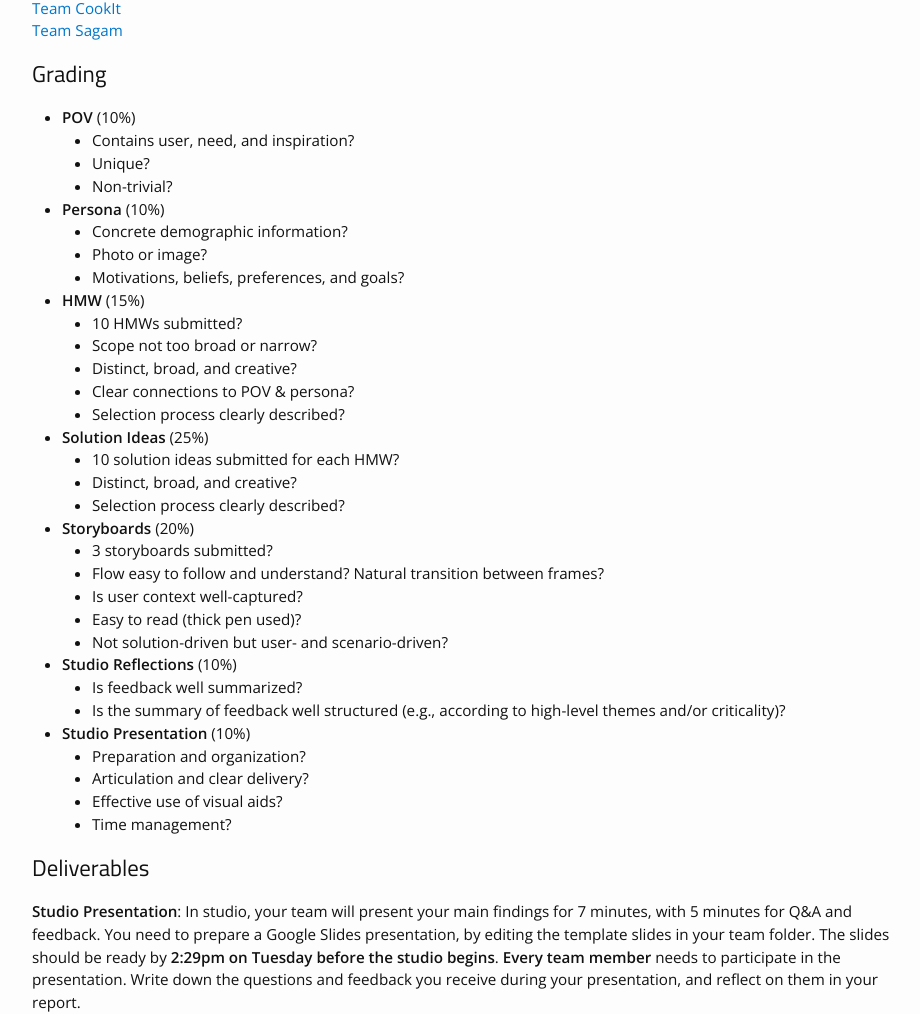
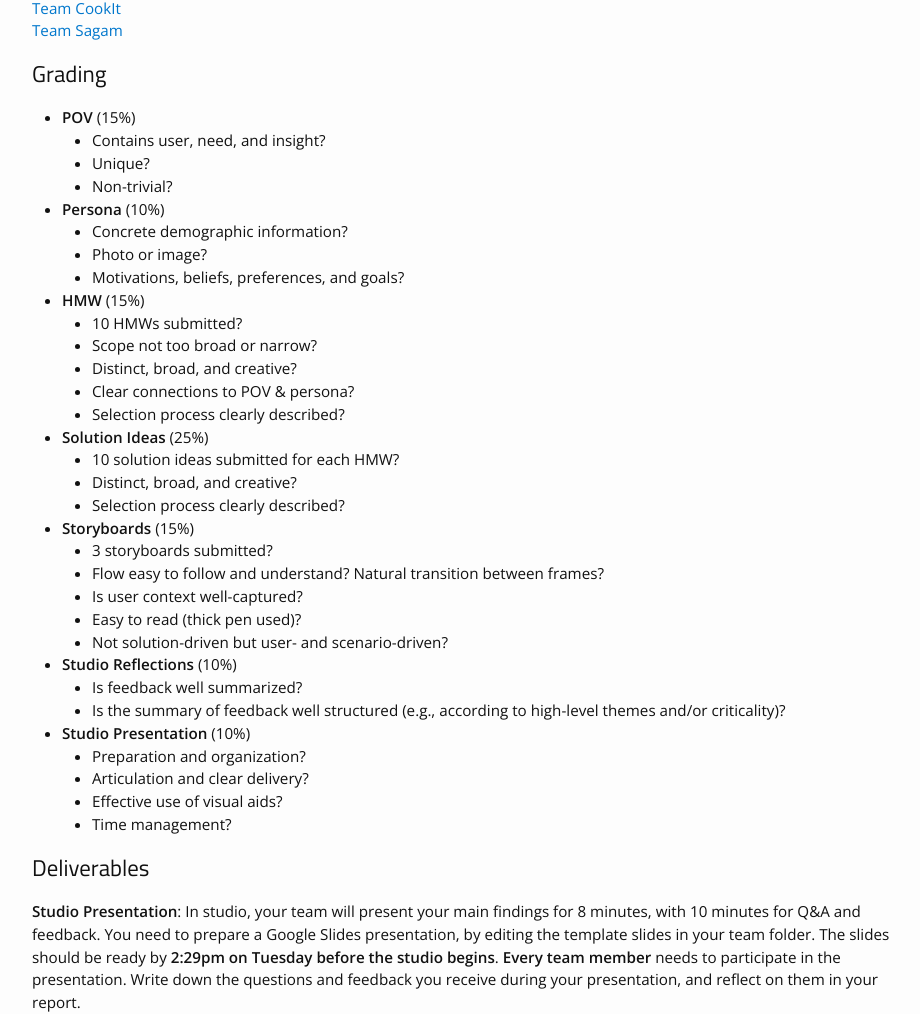
Before and after one commit to cstl-kaist/cs374-2025-spring, a Jekyll site: the page built from _projects/04_DP2.md, in a window 1280 px wide and 1400 px high, scrolled down 1520 px. Shown: the part 153-1167 px from the top of the window, without its empty margins (163-1083 px from the left). Built offline with Jekyll 4.4.1, drawn with Linux system fonts in a browser that asks for light colours; nearby versions of some CDN libraries.

Commit message:
DP1/DP2 updates

```diff
--- a/_projects/04_DP2.md
+++ b/_projects/04_DP2.md
@@ -50,8 +50,8 @@ Make sure to hand-draw your storyboards, with a thick pen so that sketches are v
 
 
 ## Grading
-* **POV** (10%)
-  * Contains user, need, and inspiration?
+* **POV** (15%)
+  * Contains user, need, and insight?
   * Unique?
   * Non-trivial?
 * **Persona** (10%)
@@ -68,7 +68,7 @@ Make sure to hand-draw your storyboards, with a thick pen so that sketches are v
   * 10 solution ideas submitted for each HMW?
   * Distinct, broad, and creative?
   * Selection process clearly described?
-* **Storyboards** (20%)
+* **Storyboards** (15%)
   * 3 storyboards submitted?
   * Flow easy to follow and understand? Natural transition between frames?
   * Is user context well-captured?
@@ -85,6 +85,6 @@ Make sure to hand-draw your storyboards, with a thick pen so that sketches are v
 
 
 ## Deliverables
-**Studio Presentation**: In studio, your team will present your main findings for 7 minutes, with 5 minutes for Q&A and feedback. You need to prepare a Google Slides presentation, by editing the template slides in your team folder. The slides should be ready by **2:29pm on Tuesday before the studio begins**. **Every team member** needs to participate in the presentation. Write down the questions and feedback you receive during your presentation, and reflect on them in your report.
+**Studio Presentation**: In studio, your team will present your main findings for 8 minutes, with 10 minutes for Q&A and feedback. You need to prepare a Google Slides presentation, by editing the template slides in your team folder. The slides should be ready by **2:29pm on Tuesday before the studio begins**. **Every team member** needs to participate in the presentation. Write down the questions and feedback you receive during your presentation, and reflect on them in your report.
 
 **Team Report**: One report per team. Your report should be submitted as a zip file. The main report should be written in [Markdown](https://daringfireball.net/projects/markdown/) (please use the *.md* extension). Name the file with your team name, and submit it to KLMS.
```
Also changed, not shown: _projects/03_DP1.md (+1 -1 lines).
